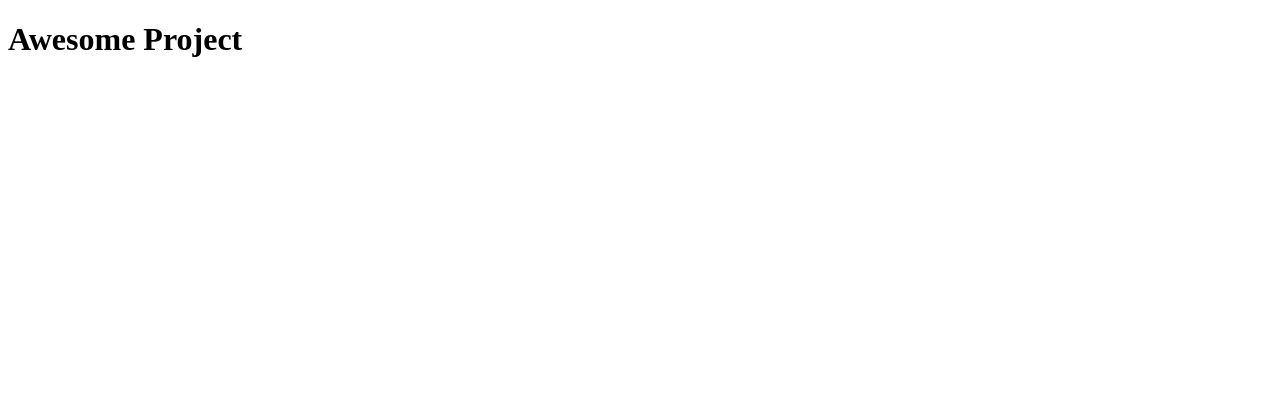
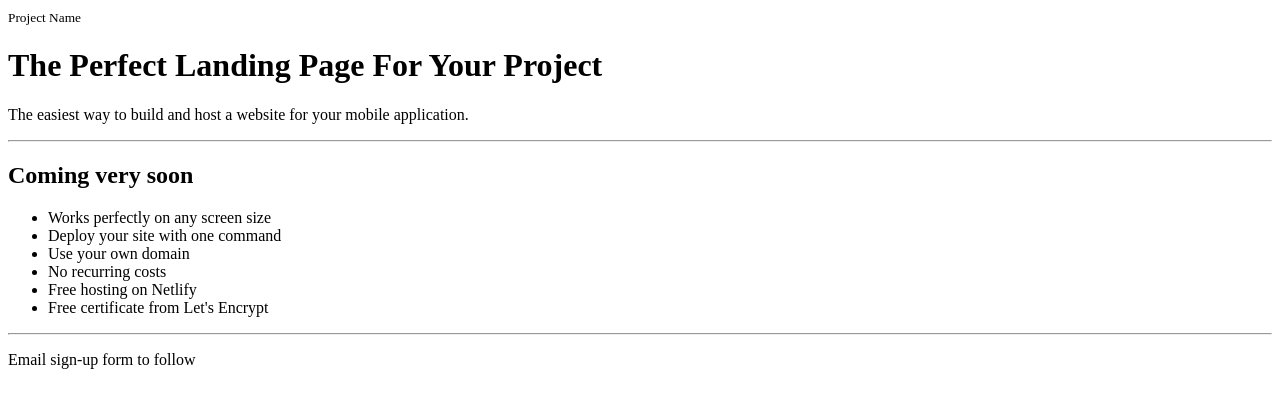
Before and after one commit to cutemachine/gatsby-starter-coming-soon, a Gatsby site: page / in a window 1280 px wide. Built offline with nearby package versions, Linux system fonts and the light colour scheme; Gatsby itself is replaced by a stand-in of ours.

Commit message:
Add rough draft for the coming soon page

```diff
--- a/src/pages/index.js
+++ b/src/pages/index.js
@@ -3,7 +3,21 @@ import Link from 'gatsby-link'
 
 const IndexPage = () => (
   <div>
-    <h1>Awesome Project</h1>
+    <small>Project Name</small>
+    <h1>The Perfect Landing Page For Your Project</h1>
+    <p>The easiest way to build and host a website for your mobile application.</p>
+    <hr />
+    <h2>Coming very soon</h2>
+    <ul>
+      <li>Works perfectly on any screen size</li>
+      <li>Deploy your site with one command</li>
+      <li>Use your own domain</li>
+      <li>No recurring costs</li>
+      <li>Free hosting on Netlify</li>
+      <li>Free certificate from Let's Encrypt</li>
+    </ul>
+    <hr />
+    <p>Email sign-up form to follow</p>
   </div>
 )
 
```
